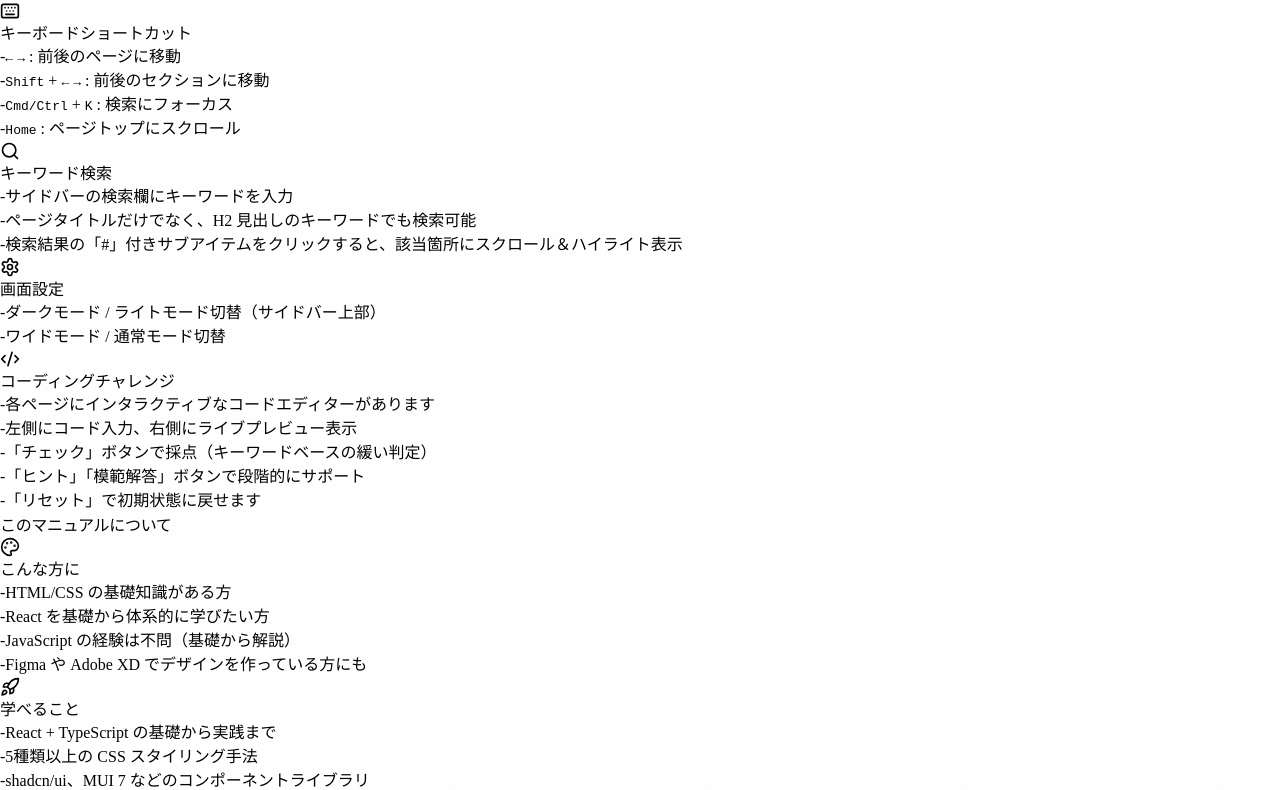
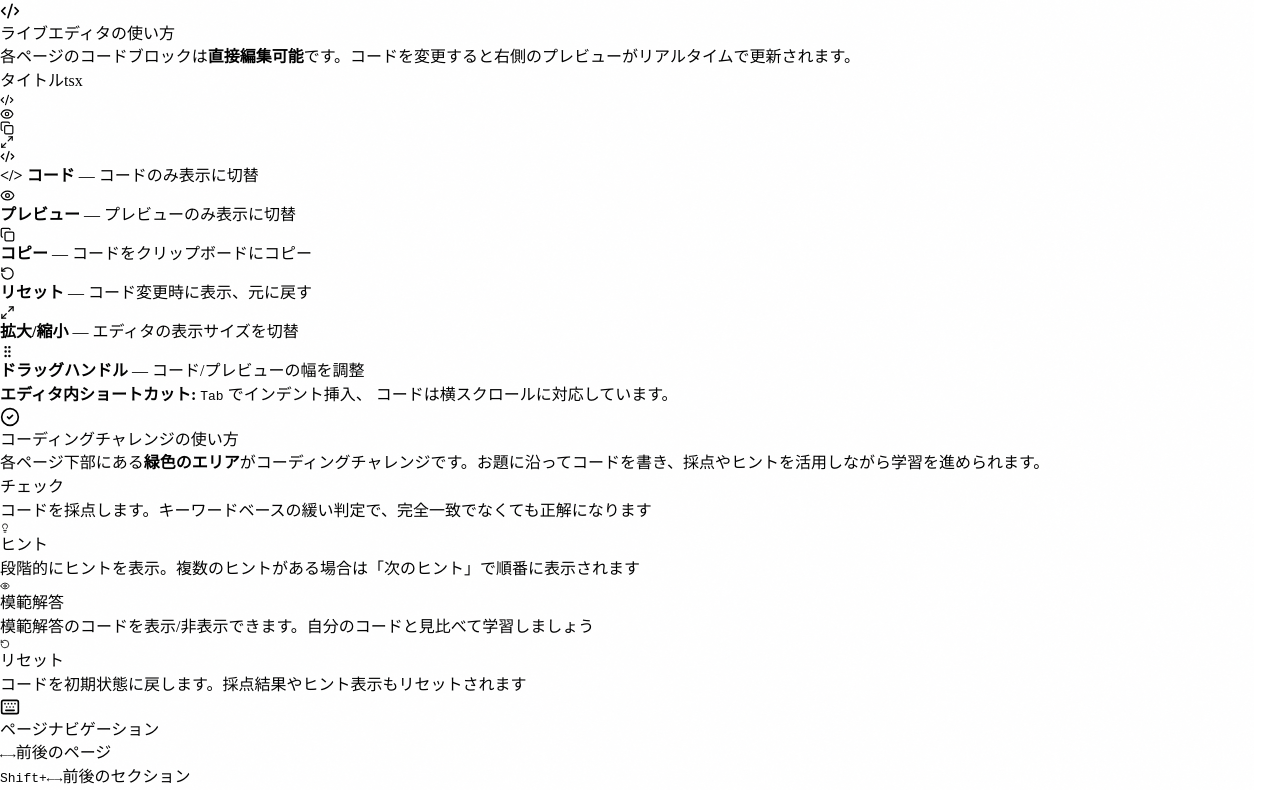
Before and after one commit to BoxPistols/react-manual, a React (Vite) app in the folder client/: page / in a window 1280 px wide. Shown: the part 5100-5890 px from the top of the page. Built offline with nearby package versions, Linux system fonts and the light colour scheme.

Commit message:
ガイドの使い方セクション拡充、エディタをデフォルト展開に変更

```diff
--- a/client/src/components/CodePreview.tsx
+++ b/client/src/components/CodePreview.tsx
@@ -31,7 +31,7 @@ export default function CodePreview({
 }: CodePreviewProps) {
   const [editableCode, setEditableCode] = useState(code);
   const [copied, setCopied] = useState(false);
-  const [isExpanded, setIsExpanded] = useState(false);
+  const [isExpanded, setIsExpanded] = useState(true);
   const [viewMode, setViewMode] = useState<'both' | 'code' | 'preview'>('both');
   const [splitRatio, setSplitRatio] = useState(50);
   const [isDragging, setIsDragging] = useState(false);
--- a/client/src/pages/Home.tsx
+++ b/client/src/pages/Home.tsx
@@ -1,4 +1,4 @@
-import { BookOpen, Code2, Layers, Palette, Rocket, Server, Layout, Sparkles, Zap, ArrowRight, Keyboard, Search, Settings } from 'lucide-react';
+import { BookOpen, Code2, Layers, Palette, Rocket, Server, Layout, Sparkles, Zap, ArrowRight, Keyboard, Search, Settings, Eye, Copy, Maximize2, RotateCcw, GripVertical, CheckCircle2, Lightbulb } from 'lucide-react';
 import { Link } from 'wouter';
 import PageNavigation from '@/components/PageNavigation';
 
@@ -209,31 +209,139 @@ export default function Home() {
       <div className="max-w-4xl mx-auto px-4 md:px-8 pt-16 pb-8">
         <section>
           <h2 className="text-3xl font-bold text-foreground mb-8 section-accent">このガイドの使い方</h2>
-          <div className="grid md:grid-cols-2 gap-6">
+
+          {/* ライブエディタの使い方（フル幅） */}
+          <div className="rounded-xl border border-border bg-card p-6 card-hover mb-6">
+            <div className="flex items-center gap-3 mb-4">
+              <div className="w-10 h-10 rounded-xl bg-blue-100 dark:bg-blue-900/40 flex items-center justify-center">
+                <Code2 size={20} className="text-blue-600 dark:text-blue-400" />
+              </div>
+              <h3 className="text-lg font-bold text-foreground">ライブエディタの使い方</h3>
+            </div>
+            <p className="text-sm text-muted-foreground mb-4 leading-relaxed">
+              各ページのコードブロックは<strong className="text-foreground">直接編集可能</strong>です。コードを変更すると右側のプレビューがリアルタイムで更新されます。
+            </p>
+
+            {/* ツールバー再現 */}
+            <div className="rounded-lg border border-[#313244] bg-[#181825] px-4 py-2.5 mb-4 flex items-center justify-between">
+              <div className="flex items-center gap-2">
+                <div className="flex items-center gap-1.5">
+                  <div className="w-2.5 h-2.5 rounded-full bg-[#f38ba8]" />
+                  <div className="w-2.5 h-2.5 rounded-full bg-[#f9e2af]" />
+                  <div className="w-2.5 h-2.5 rounded-full bg-[#a6e3a1]" />
+                </div>
+                <span className="text-xs text-[#cdd6f4]/50 ml-1">タイトル</span>
+                <span className="text-[10px] font-mono text-[#cdd6f4]/30 uppercase">tsx</span>
+              </div>
+              <div className="flex items-center gap-1.5 text-[#cdd6f4]/40">
+                <Code2 size={14} />
+                <Eye size={14} />
+                <Copy size={14} />
+                <Maximize2 size={14} />
+              </div>
+            </div>
+
+            {/* ボタン説明 */}
+            <div className="grid grid-cols-1 sm:grid-cols-2 gap-x-6 gap-y-2.5 text-sm mb-4">
+              <div className="flex items-start gap-2.5">
+                <Code2 size={15} className="text-blue-500 mt-0.5 shrink-0" />
+                <span className="text-muted-foreground"><strong className="text-foreground">&lt;/&gt; コード</strong> — コードのみ表示に切替</span>
+              </div>
+              <div className="flex items-start gap-2.5">
+                <Eye size={15} className="text-blue-500 mt-0.5 shrink-0" />
+                <span className="text-muted-foreground"><strong className="text-foreground">プレビュー</strong> — プレビューのみ表示に切替</span>
+              </div>
+              <div className="flex items-start gap-2.5">
+                <Copy size={15} className="text-blue-500 mt-0.5 shrink-0" />
+                <span className="text-muted-foreground"><strong className="text-foreground">コピー</strong> — コードをクリップボードにコピー</span>
+              </div>
+              <div className="flex items-start gap-2.5">
+                <RotateCcw size={15} className="text-amber-500 mt-0.5 shrink-0" />
+                <span className="text-muted-foreground"><strong className="text-foreground">リセット</strong> — コード変更時に表示、元に戻す</span>
+              </div>
+              <div className="flex items-start gap-2.5">
+                <Maximize2 size={15} className="text-blue-500 mt-0.5 shrink-0" />
+                <span className="text-muted-foreground"><strong className="text-foreground">拡大/縮小</strong> — エディタの表示サイズを切替</span>
+              </div>
+              <div className="flex items-start gap-2.5">
+                <GripVertical size={15} className="text-blue-500 mt-0.5 shrink-0" />
+                <span className="text-muted-foreground"><strong className="text-foreground">ドラッグハンドル</strong> — コード/プレビューの幅を調整</span>
+              </div>
+            </div>
+
+            <div className="p-3 rounded-lg bg-blue-50 dark:bg-blue-950/20 border border-blue-200 dark:border-blue-800">
+              <p className="text-sm text-blue-700 dark:text-blue-300">
+                <strong>エディタ内ショートカット:</strong>{' '}
+                <kbd className="px-1.5 py-0.5 rounded bg-blue-100 dark:bg-blue-900 text-xs font-mono border border-blue-300 dark:border-blue-700">Tab</kbd> でインデント挿入、
+                コードは横スクロールに対応しています。
+              </p>
+            </div>
+          </div>
+
+          {/* コーディングチャレンジの使い方（フル幅） */}
+          <div className="rounded-xl border-2 border-emerald-200 dark:border-emerald-800 bg-emerald-50/30 dark:bg-emerald-950/10 p-6 card-hover mb-6">
+            <div className="flex items-center gap-3 mb-4">
+              <div className="w-10 h-10 rounded-xl bg-emerald-100 dark:bg-emerald-900/40 flex items-center justify-center">
+                <CheckCircle2 size={20} className="text-emerald-600 dark:text-emerald-400" />
+              </div>
+              <h3 className="text-lg font-bold text-foreground">コーディングチャレンジの使い方</h3>
+            </div>
+            <p className="text-sm text-muted-foreground mb-4 leading-relaxed">
+              各ページ下部にある<strong className="text-foreground">緑色のエリア</strong>がコーディングチャレンジです。お題に沿ってコードを書き、採点やヒントを活用しながら学習を進められます。
+            </p>
+
+            <div className="grid grid-cols-1 sm:grid-cols-2 gap-x-6 gap-y-3 text-sm">
+              <div className="flex items-start gap-2.5">
+                <div className="px-2 py-0.5 rounded bg-emerald-600 text-white text-xs font-medium shrink-0 mt-0.5">チェック</div>
+                <span className="text-muted-foreground">コードを採点します。キーワードベースの緩い判定で、完全一致でなくても正解になります</span>
+              </div>
+              <div className="flex items-start gap-2.5">
+                <div className="flex items-center gap-1 px-2 py-0.5 rounded border border-amber-300 dark:border-amber-700 text-amber-700 dark:text-amber-300 text-xs font-medium shrink-0 mt-0.5">
+                  <Lightbulb size={10} />ヒント
+                </div>
+                <span className="text-muted-foreground">段階的にヒントを表示。複数のヒントがある場合は「次のヒント」で順番に表示されます</span>
+              </div>
+              <div className="flex items-start gap-2.5">
+                <div className="flex items-center gap-1 px-2 py-0.5 rounded border border-border text-muted-foreground text-xs font-medium shrink-0 mt-0.5">
+                  <Eye size={10} />模範解答
+                </div>
+                <span className="text-muted-foreground">模範解答のコードを表示/非表示できます。自分のコードと見比べて学習しましょう</span>
+              </div>
+              <div className="flex items-start gap-2.5">
+                <div className="flex items-center gap-1 px-2 py-0.5 rounded text-muted-foreground text-xs font-medium shrink-0 mt-0.5">
+                  <RotateCcw size={10} />リセット
+                </div>
+                <span className="text-muted-foreground">コードを初期状態に戻します。採点結果やヒント表示もリセットされます</span>
+              </div>
+            </div>
+          </div>
+
+          <div className="grid md:grid-cols-3 gap-6">
             {/* キーボードショートカット */}
             <div className="rounded-xl border border-border bg-card p-6 card-hover">
               <div className="w-10 h-10 rounded-xl bg-violet-100 dark:bg-violet-900/40 flex items-center justify-center mb-4">
                 <Keyboard size={20} className="text-violet-600 dark:text-violet-400" />
               </div>
-              <h3 className="text-lg font-bold text-foreground mb-3">キーボードショートカット</h3>
-              <ul className="text-sm text-muted-foreground space-y-2.5 leading-relaxed">
-                <li className="flex items-start gap-2">
-                  <span className="text-primary mt-0.5">-</span>
-                  <span><kbd className="px-1.5 py-0.5 rounded bg-muted text-xs font-mono border border-border">&larr;</kbd> <kbd className="px-1.5 py-0.5 rounded bg-muted text-xs font-mono border border-border">&rarr;</kbd> : 前後のページに移動</span>
-                </li>
-                <li className="flex items-start gap-2">
-                  <span className="text-primary mt-0.5">-</span>
-                  <span><kbd className="px-1.5 py-0.5 rounded bg-muted text-xs font-mono border border-border">Shift</kbd> + <kbd className="px-1.5 py-0.5 rounded bg-muted text-xs font-mono border border-border">&larr;</kbd> <kbd className="px-1.5 py-0.5 rounded bg-muted text-xs font-mono border border-border">&rarr;</kbd> : 前後のセクションに移動</span>
-                </li>
-                <li className="flex items-start gap-2">
-                  <span className="text-primary mt-0.5">-</span>
-                  <span><kbd className="px-1.5 py-0.5 rounded bg-muted text-xs font-mono border border-border">Cmd/Ctrl</kbd> + <kbd className="px-1.5 py-0.5 rounded bg-muted text-xs font-mono border border-border">K</kbd> : 検索にフォーカス</span>
-                </li>
-                <li className="flex items-start gap-2">
-                  <span className="text-primary mt-0.5">-</span>
-                  <span><kbd className="px-1.5 py-0.5 rounded bg-muted text-xs font-mono border border-border">Home</kbd> : ページトップにスクロール</span>
-                </li>
-              </ul>
+              <h3 className="text-base font-bold text-foreground mb-3">ページナビゲーション</h3>
+              <div className="space-y-2 text-sm text-muted-foreground">
+                <div className="flex items-center gap-2">
+                  <kbd className="px-1.5 py-0.5 rounded bg-muted text-xs font-mono border border-border shrink-0">&larr;</kbd>
+                  <kbd className="px-1.5 py-0.5 rounded bg-muted text-xs font-mono border border-border shrink-0">&rarr;</kbd>
+                  <span>前後のページ</span>
+                </div>
+                <div className="flex items-center gap-2">
+                  <kbd className="px-1.5 py-0.5 rounded bg-muted text-xs font-mono border border-border shrink-0">Shift+&larr;&rarr;</kbd>
+                  <span>前後のセクション</span>
+                </div>
+                <div className="flex items-center gap-2">
+                  <kbd className="px-1.5 py-0.5 rounded bg-muted text-xs font-mono border border-border shrink-0">Cmd/Ctrl+K</kbd>
+                  <span>検索にフォーカス</span>
+                </div>
+                <div className="flex items-center gap-2">
+                  <kbd className="px-1.5 py-0.5 rounded bg-muted text-xs font-mono border border-border shrink-0">Home</kbd>
+                  <span>ページトップ</span>
+                </div>
+              </div>
             </div>
 
             {/* キーワード検索 */}
@@ -241,20 +349,11 @@ export default function Home() {
               <div className="w-10 h-10 rounded-xl bg-sky-100 dark:bg-sky-900/40 flex items-center justify-center mb-4">
                 <Search size={20} className="text-sky-600 dark:text-sky-400" />
               </div>
-              <h3 className="text-lg font-bold text-foreground mb-3">キーワード検索</h3>
-              <ul className="text-sm text-muted-foreground space-y-2.5 leading-relaxed">
-                <li className="flex items-start gap-2">
-                  <span className="text-primary mt-0.5">-</span>
-                  サイドバーの検索欄にキーワードを入力
-                </li>
-                <li className="flex items-start gap-2">
-                  <span className="text-primary mt-0.5">-</span>
-                  ページタイトルだけでなく、H2 見出しのキーワードでも検索可能
-                </li>
-                <li className="flex items-start gap-2">
-                  <span className="text-primary mt-0.5">-</span>
-                  検索結果の「#」付きサブアイテムをクリックすると、該当箇所にスクロール＆ハイライト表示
-                </li>
+              <h3 className="text-base font-bold text-foreground mb-3">キーワード検索</h3>
+              <ul className="text-sm text-muted-foreground space-y-2 leading-relaxed">
+                <li>サイドバーの検索欄にキーワードを入力</li>
+                <li>ページタイトル + H2 見出しで検索可能</li>
+                <li><span className="font-mono text-foreground">#</span> 付きサブアイテムクリックで該当箇所にスクロール＆ハイライト</li>
               </ul>
             </div>
 
@@ -263,46 +362,11 @@ export default function Home() {
               <div className="w-10 h-10 rounded-xl bg-amber-100 dark:bg-amber-900/40 flex items-center justify-center mb-4">
                 <Settings size={20} className="text-amber-600 dark:text-amber-400" />
               </div>
-              <h3 className="text-lg font-bold text-foreground mb-3">画面設定</h3>
-              <ul className="text-sm text-muted-foreground space-y-2.5 leading-relaxed">
-                <li className="flex items-start gap-2">
-                  <span className="text-primary mt-0.5">-</span>
-                  ダークモード / ライトモード切替（サイドバー上部）
-                </li>
-                <li className="flex items-start gap-2">
-                  <span className="text-primary mt-0.5">-</span>
-                  ワイドモード / 通常モード切替
-                </li>
-              </ul>
-            </div>
-
-            {/* コーディングチャレンジ */}
-            <div className="rounded-xl border border-border bg-card p-6 card-hover">
-              <div className="w-10 h-10 rounded-xl bg-emerald-100 dark:bg-emerald-900/40 flex items-center justify-center mb-4">
-                <Code2 size={20} className="text-emerald-600 dark:text-emerald-400" />
-              </div>
-              <h3 className="text-lg font-bold text-foreground mb-3">コーディングチャレンジ</h3>
-              <ul className="text-sm text-muted-foreground space-y-2.5 leading-relaxed">
-                <li className="flex items-start gap-2">
-                  <span className="text-primary mt-0.5">-</span>
-                  各ページにインタラクティブなコードエディターがあります
-                </li>
-                <li className="flex items-start gap-2">
-                  <span className="text-primary mt-0.5">-</span>
-                  左側にコード入力、右側にライブプレビュー表示
-                </li>
-                <li className="flex items-start gap-2">
-                  <span className="text-primary mt-0.5">-</span>
-                  「チェック」ボタンで採点（キーワードベースの緩い判定）
-                </li>
-                <li className="flex items-start gap-2">
-                  <span className="text-primary mt-0.5">-</span>
-                  「ヒント」「模範解答」ボタンで段階的にサポート
-                </li>
-                <li className="flex items-start gap-2">
-                  <span className="text-primary mt-0.5">-</span>
-                  「リセット」で初期状態に戻せます
-                </li>
+              <h3 className="text-base font-bold text-foreground mb-3">画面設定</h3>
+              <ul className="text-sm text-muted-foreground space-y-2 leading-relaxed">
+                <li>ダークモード / ライトモード切替</li>
+                <li>ワイドモード / 通常モード切替</li>
+                <li>サイドバー上部のアイコンから変更</li>
               </ul>
             </div>
           </div>
```
